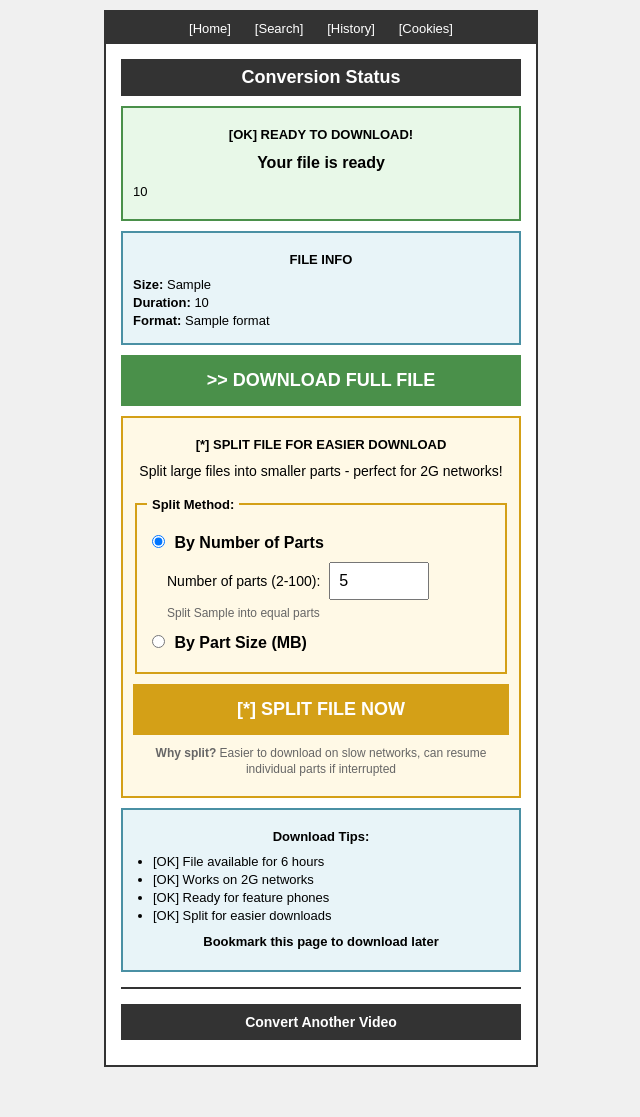
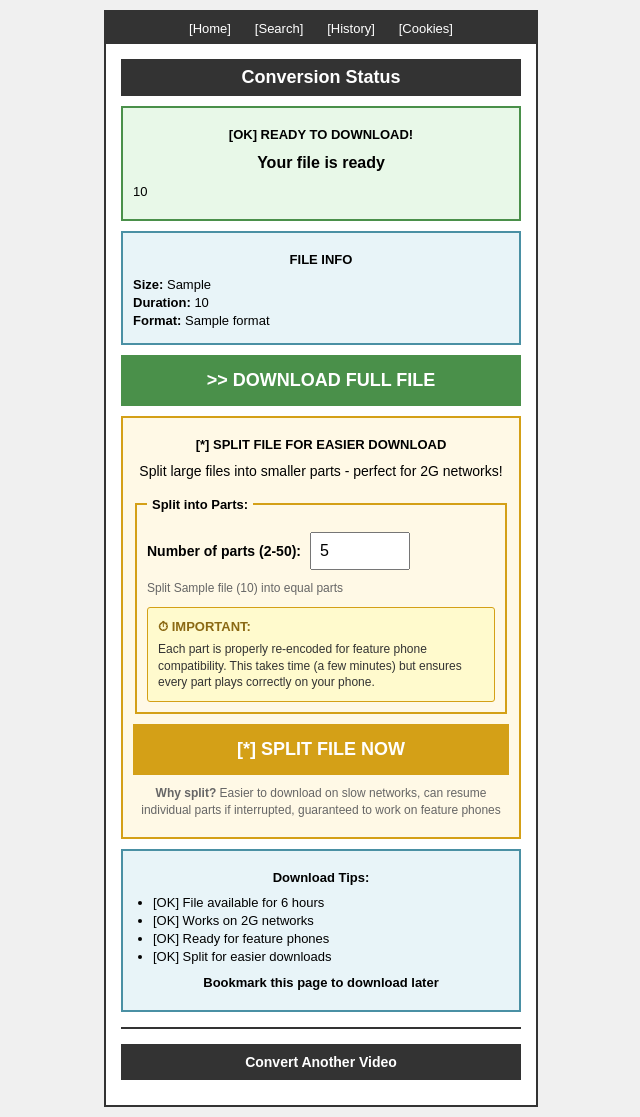
Before and after one commit to TITANICBHAI/Legacy-Tube, a Flask app: template templates/status.html in a window 1280 px wide. Shown: the whole page, without its empty margins (319-959 px from the left). Before the commit the page ends 1067 px from the top, so only its background shows below. Run offline with Flask 3, Linux system fonts and the light colour scheme; the template is opened without the code that fills it: most values are stand-ins (such as "Sample title", 1, 10 or a date in 2020); parts of the project's set-up code (start-up, migrations or seed data) failed here and were passed over; some libraries are stand-ins or nearby versions.

Commit message:
Add functionality to split downloaded videos into custom parts
Refactors the video splitting logic to re-encode parts for compatibility and updates the UI to allow splitting by number of parts with validation.

Replit-Commit-Author: Agent
Replit-Commit-Session-Id: d48ef054-4b3f-4edb-86ad-b71fa698d62e
Replit-Commit-Checkpoint-Type: intermediate_checkpoint
Replit-Commit-Event-Id: 7374f7f8-f2fd-4b99-ab1e-3d57ef691baf
Replit-Commit-Screenshot-Url: https://storage.googleapis.com/screenshot-production-us-central1/bee03260-7cc2-4761-b905-716b3ba18aed/d48ef054-4b3f-4edb-86ad-b71fa698d62e/M4dMQFE

```diff
--- a/app.py
+++ b/app.py
@@ -1296,152 +1296,116 @@ def get_file_info(file_path):
 
     return info
 
-def split_file_by_parts(file_path, num_parts, file_id):
-    """Split file into specified number of parts"""
+def split_media_file(file_path, num_parts, file_id):
+    """
+    Split media file (MP3 or 3GP) into specified number of parts with proper re-encoding.
+    This ensures each part is a complete, playable media file compatible with feature phones.
+    """
     if not os.path.exists(file_path):
         return None
 
-    file_size = os.path.getsize(file_path)
-
-    # Validate: prevent zero-byte parts
-    if num_parts > file_size:
-        logger.warning(f"num_parts ({num_parts}) exceeds file size ({file_size} bytes), capping to file size")
-        num_parts = max(2, file_size)  # At least 2 parts, at most 1 byte per part
-
-    part_size = file_size // num_parts
-
-    # Additional safety: ensure part_size is at least 1 byte
-    if part_size < 1:
-        part_size = 1
-        num_parts = file_size
-
-    ext = os.path.splitext(file_path)[1]
-    parts = []
-
-    with open(file_path, 'rb') as f:
-        for i in range(num_parts):
-            part_filename = f"{file_id}_part{i+1}{ext}"
-            part_path = os.path.join(DOWNLOAD_FOLDER, part_filename)
-
-            # Read the chunk for this part
-            if i == num_parts - 1:
-                # Last part gets all remaining bytes
-                chunk = f.read()
-            else:
-                chunk = f.read(part_size)
-
-            # Skip empty chunks
-            if not chunk:
-                break
-
-            with open(part_path, 'wb') as part_file:
-                part_file.write(chunk)
-
-            parts.append({
-                'filename': part_filename,
-                'path': part_path,
-                'size': len(chunk),
-                'part_num': i + 1
-            })
-
-    # Verify all parts are non-zero
-    valid_parts = []
-    for part in parts:
-        if part['size'] > 0:
-            valid_parts.append(part)
-        else:
-            # Clean up zero-byte file
-            if os.path.exists(part['path']):
-                os.remove(part['path'])
-            logger.warning(f"Removed zero-byte part: {part['filename']}")
-
-    return valid_parts if len(valid_parts) > 0 else None
-
-def split_file_by_size(file_path, size_mb, file_id):
-    """Split file into parts of specified size (in MB)"""
-    if not os.path.exists(file_path):
+    ext = os.path.splitext(file_path)[1].lower()
+
+    # Get total duration
+    info = get_file_info(file_path)
+    total_duration = info['duration_seconds']
+
+    if total_duration == 0:
+        logger.warning(f"Could not get duration for media split: {file_path}")
         return None
 
-    file_size = os.path.getsize(file_path)
-    part_size = int(size_mb * 1024 * 1024)  # Convert MB to bytes
-
-    ext = os.path.splitext(file_path)[1]
-    parts = []
-    part_num = 1
-
-    with open(file_path, 'rb') as f:
-        while True:
-            chunk = f.read(part_size)
-            if not chunk:
-                break
-
-            part_filename = f"{file_id}_part{part_num}{ext}"
-            part_path = os.path.join(DOWNLOAD_FOLDER, part_filename)
-
-            with open(part_path, 'wb') as part_file:
-                part_file.write(chunk)
-
-            parts.append({
-                'filename': part_filename,
-                'path': part_path,
-                'size': len(chunk),
-                'part_num': part_num
-            })
-
-            part_num += 1
-
-    return parts
-
-def split_video_by_duration(file_path, duration_seconds, file_id):
-    """Split video into parts of specified duration (in seconds) using ffmpeg"""
-    if not os.path.exists(file_path):
-        return None
-
-    ext = os.path.splitext(file_path)[1]
+    # Calculate duration per part
+    duration_per_part = total_duration / num_parts
+
+    # Minimum 10 seconds per part
+    if duration_per_part < 10:
+        logger.warning(f"Parts would be too short ({duration_per_part}s), adjusting...")
+        num_parts = max(2, int(total_duration / 10))
+        duration_per_part = total_duration / num_parts
+
     parts = []
     part_num = 1
     start_time = 0
 
-    # Get total duration
-    info = get_file_info(file_path)
-    total_duration = info['duration_seconds']
-
-    if total_duration == 0:
-        logger.warning(f"Could not get duration for video split: {file_path}")
-        return None
-
-    while start_time < total_duration:
+    logger.info(f"Splitting {file_path} into {num_parts} parts (each ~{int(duration_per_part)}s)")
+
+    while start_time < total_duration and part_num <= num_parts:
         part_filename = f"{file_id}_part{part_num}{ext}"
         part_path = os.path.join(DOWNLOAD_FOLDER, part_filename)
 
-        # Use ffmpeg to extract segment
-        ffmpeg_cmd = [
-            FFMPEG_PATH,
-            '-i', file_path,
-            '-ss', str(start_time),
-            '-t', str(duration_seconds),
-            '-c', 'copy',  # Copy without re-encoding for speed
-            '-y',  # Overwrite output file
-            part_path
-        ]
+        # Calculate actual duration for this part (last part gets remaining time)
+        if part_num == num_parts:
+            part_duration = total_duration - start_time
+        else:
+            part_duration = duration_per_part
+
+        # Build FFmpeg command with proper re-encoding for feature phones
+        if ext == '.mp3':
+            # MP3 audio: re-encode with simple, compatible settings
+            ffmpeg_cmd = [
+                FFMPEG_PATH,
+                '-ss', str(start_time),
+                '-i', file_path,
+                '-t', str(part_duration),
+                '-c:a', 'libmp3lame',
+                '-b:a', '128k',
+                '-ar', '44100',
+                '-ac', '2',
+                '-write_xing', '0',
+                '-y',
+                part_path
+            ]
+        elif ext == '.3gp':
+            # 3GP video: re-encode with H.263 video + AMR-NB audio for maximum feature phone compatibility
+            # AMR-NB (Adaptive Multi-Rate Narrowband) is the standard audio codec for 3GP on feature phones
+            ffmpeg_cmd = [
+                FFMPEG_PATH,
+                '-ss', str(start_time),
+                '-i', file_path,
+                '-t', str(part_duration),
+                '-c:v', 'h263',
+                '-s', '176x144',
+                '-b:v', '64k',
+                '-r', '15',
+                '-g', '15',
+                '-c:a', 'libopencore_amrnb',
+                '-b:a', '12.2k',
+                '-ar', '8000',
+                '-ac', '1',
+                '-f', '3gp',
+                '-y',
+                part_path
+            ]
+        else:
+            logger.error(f"Unsupported format for splitting: {ext}")
+            return None
 
         try:
-            result = subprocess.run(ffmpeg_cmd, capture_output=True, text=True, timeout=300000)
-            if result.returncode == 0 and os.path.exists(part_path):
+            logger.info(f"Creating part {part_num}/{num_parts} from {start_time}s to {start_time + part_duration}s...")
+            result = subprocess.run(ffmpeg_cmd, capture_output=True, text=True, timeout=600)
+
+            if result.returncode == 0 and os.path.exists(part_path) and os.path.getsize(part_path) > 0:
                 parts.append({
                     'filename': part_filename,
                     'path': part_path,
                     'size': os.path.getsize(part_path),
                     'part_num': part_num
                 })
+                logger.info(f"Successfully created part {part_num} ({os.path.getsize(part_path)} bytes)")
             else:
-                logger.error(f"Failed to create part {part_num}: {result.stderr}")
+                logger.error(f"Failed to create part {part_num}:")
+                logger.error(f"STDOUT: {result.stdout}")
+                logger.error(f"STDERR: {result.stderr}")
                 break
+
+        except subprocess.TimeoutExpired:
+            logger.error(f"Timeout while creating part {part_num}")
+            break
         except Exception as e:
-            logger.error(f"Error splitting video part {part_num}: {str(e)}")
+            logger.error(f"Error splitting media part {part_num}: {str(e)}")
             break
 
-        start_time += duration_seconds
+        start_time += part_duration
         part_num += 1
 
     return parts if len(parts) > 0 else None
@@ -1462,53 +1426,28 @@ def split_file(file_id):
         flash('File not found or has been deleted')
         return redirect(url_for('status', file_id=file_id))
 
-    # Get split parameters
-    split_mode = request.form.get('split_mode')  # 'parts', 'size', or 'duration'
-
-    parts = None
-
+    # Get number of parts requested
     try:
-        if split_mode == 'parts':
-            num_parts = int(request.form.get('num_parts', 2))
-            file_size = os.path.getsize(file_path)
-
-            # Validate range
-            if num_parts < 2 or num_parts > 100:
-                flash('Number of parts must be between 2 and 100')
-                return redirect(url_for('status', file_id=file_id))
-
-            # Validate against file size
-            if num_parts > file_size:
-                max_parts = max(2, file_size)
-                flash(f'File is too small to split into {num_parts} parts. Maximum {max_parts} parts for this file. Try splitting by size instead.')
-                return redirect(url_for('status', file_id=file_id))
-
-            parts = split_file_by_parts(file_path, num_parts, file_id)
-
-        elif split_mode == 'size':
-            size_mb = float(request.form.get('size_mb', 5))
-            if size_mb < 0.1 or size_mb > 1000:
-                flash('Part size must be between 0.1 MB and 1000 MB')
-                return redirect(url_for('status', file_id=file_id))
-            parts = split_file_by_size(file_path, size_mb, file_id)
-
-        elif split_mode == 'duration':
-            duration_minutes = float(request.form.get('duration_minutes', 2))
-            duration_seconds = int(duration_minutes * 60)
-            if duration_seconds < 10 or duration_seconds > 36000:
-                flash('Part duration must be between 10 seconds and 10 hours')
-                return redirect(url_for('status', file_id=file_id))
-            parts = split_video_by_duration(file_path, duration_seconds, file_id)
+        num_parts = int(request.form.get('num_parts', 2))
+
+        # Validate range
+        if num_parts < 2 or num_parts > 50:
+            flash('Number of parts must be between 2 and 50')
+            return redirect(url_for('status', file_id=file_id))
+
+        # Split with proper re-encoding for feature phones
+        flash('Splitting file... This may take a few minutes as each part is being properly encoded for feature phone compatibility.')
+        parts = split_media_file(file_path, num_parts, file_id)
 
         if parts:
-            flash(f'File split into {len(parts)} parts successfully!')
+            flash(f'File split into {len(parts)} parts successfully! Each part has been properly encoded and will play on feature phones.')
             return redirect(url_for('split_downloads', file_id=file_id))
         else:
-            flash('Failed to split file. Please try again.')
+            flash('Failed to split file. Please try with fewer parts or check the logs.')
             return redirect(url_for('status', file_id=file_id))
 
     except ValueError as e:
-        flash('Invalid input values. Please check your numbers.')
+        flash('Invalid number of parts. Please enter a valid number.')
         return redirect(url_for('status', file_id=file_id))
     except Exception as e:
         logger.error(f"Error splitting file: {str(e)}")
--- a/templates/status.html
+++ b/templates/status.html
@@ -64,55 +64,26 @@
 
 <form method="POST" action="/split/{{ file_id }}" style="margin-top: 15px;">
 <fieldset style="border: 2px solid #d4a017; padding: 10px; margin-bottom: 10px;">
-<legend style="font-weight: bold; padding: 0 5px;">Split Method:</legend>
+<legend style="font-weight: bold; padding: 0 5px;">Split into Parts:</legend>
 
-<label style="display: block; margin: 10px 0; font-size: 16px;">
-<input type="radio" name="split_mode" value="parts" checked onclick="document.getElementById('parts_input').style.display='block'; document.getElementById('size_input').style.display='none'; document.getElementById('duration_input').style.display='none';">
-<strong>By Number of Parts</strong>
-</label>
-<div id="parts_input" style="margin-left: 20px; margin-bottom: 10px;">
-<label style="font-size: 14px;">
-Number of parts (2-100):
-<input type="number" name="num_parts" value="5" min="2" max="100" style="width: 80px; padding: 8px; font-size: 16px; margin-left: 5px;">
+<div style="margin: 10px 0;">
+<label style="font-size: 14px; display: block; margin-bottom: 10px;">
+<strong>Number of parts (2-50):</strong>
+<input type="number" name="num_parts" value="5" min="2" max="50" style="width: 80px; padding: 8px; font-size: 16px; margin-left: 5px;">
 </label>
 {% if file_info %}
-<p style="font-size: 12px; color: #666; margin-top: 5px;">
-Split {{ file_info.size_human }} into equal parts
+<p style="font-size: 12px; color: #666;">
+Split {{ file_info.size_human }} file ({{ file_info.duration_human }}) into equal parts
 </p>
 {% endif %}
 </div>
 
-<label style="display: block; margin: 10px 0; font-size: 16px;">
-<input type="radio" name="split_mode" value="size" onclick="document.getElementById('parts_input').style.display='none'; document.getElementById('size_input').style.display='block'; document.getElementById('duration_input').style.display='none';">
-<strong>By Part Size (MB)</strong>
-</label>
-<div id="size_input" style="display: none; margin-left: 20px; margin-bottom: 10px;">
-<label style="font-size: 14px;">
-Size per part in MB:
-<input type="number" name="size_mb" value="2" min="0.1" max="1000" step="0.1" style="width: 80px; padding: 8px; font-size: 16px; margin-left: 5px;">
-</label>
-{% if file_info %}
-<p style="font-size: 12px; color: #666; margin-top: 5px;">
-{{ file_info.size_human }} ≈ {{ (file_info.size_mb / 2)|round(0, 'ceil')|int }} parts at 2MB each
-</p>
-{% endif %}
-</div>
-
-{% if file_info and file_info.format == '3GP' and file_info.duration_seconds > 0 %}
-<label style="display: block; margin: 10px 0; font-size: 16px;">
-<input type="radio" name="split_mode" value="duration" onclick="document.getElementById('parts_input').style.display='none'; document.getElementById('size_input').style.display='none'; document.getElementById('duration_input').style.display='block';">
-<strong>By Duration (Minutes)</strong>
-</label>
-<div id="duration_input" style="display: none; margin-left: 20px; margin-bottom: 10px;">
-<label style="font-size: 14px;">
-Minutes per part:
-<input type="number" name="duration_minutes" value="2" min="0.17" max="600" step="0.5" style="width: 80px; padding: 8px; font-size: 16px; margin-left: 5px;">
-</label>
-<p style="font-size: 12px; color: #666; margin-top: 5px;">
-{{ file_info.duration_human }} ≈ {{ (file_info.duration_seconds / 120)|round(0, 'ceil')|int }} parts at 2min each
+<div style="background: #fffacd; padding: 10px; margin-top: 10px; border: 1px solid #d4a017; border-radius: 3px;">
+<p style="font-size: 13px; font-weight: bold; margin: 0 0 5px 0; color: #8b6914;">⏱ IMPORTANT:</p>
+<p style="font-size: 12px; margin: 0; line-height: 1.4; color: #333;">
+Each part is properly re-encoded for feature phone compatibility. This takes time (a few minutes) but ensures every part plays correctly on your phone.
 </p>
 </div>
-{% endif %}
 </fieldset>
 
 <button type="submit" class="button" style="background: #d4a017; font-size: 18px; padding: 15px; width: 100%;">
@@ -121,7 +92,7 @@ Minutes per part:
 </form>
 
 <p class="center" style="font-size: 12px; margin-top: 10px; color: #666;">
-<strong>Why split?</strong> Easier to download on slow networks, can resume individual parts if interrupted
+<strong>Why split?</strong> Easier to download on slow networks, can resume individual parts if interrupted, guaranteed to work on feature phones
 </p>
 </div>
 
```
